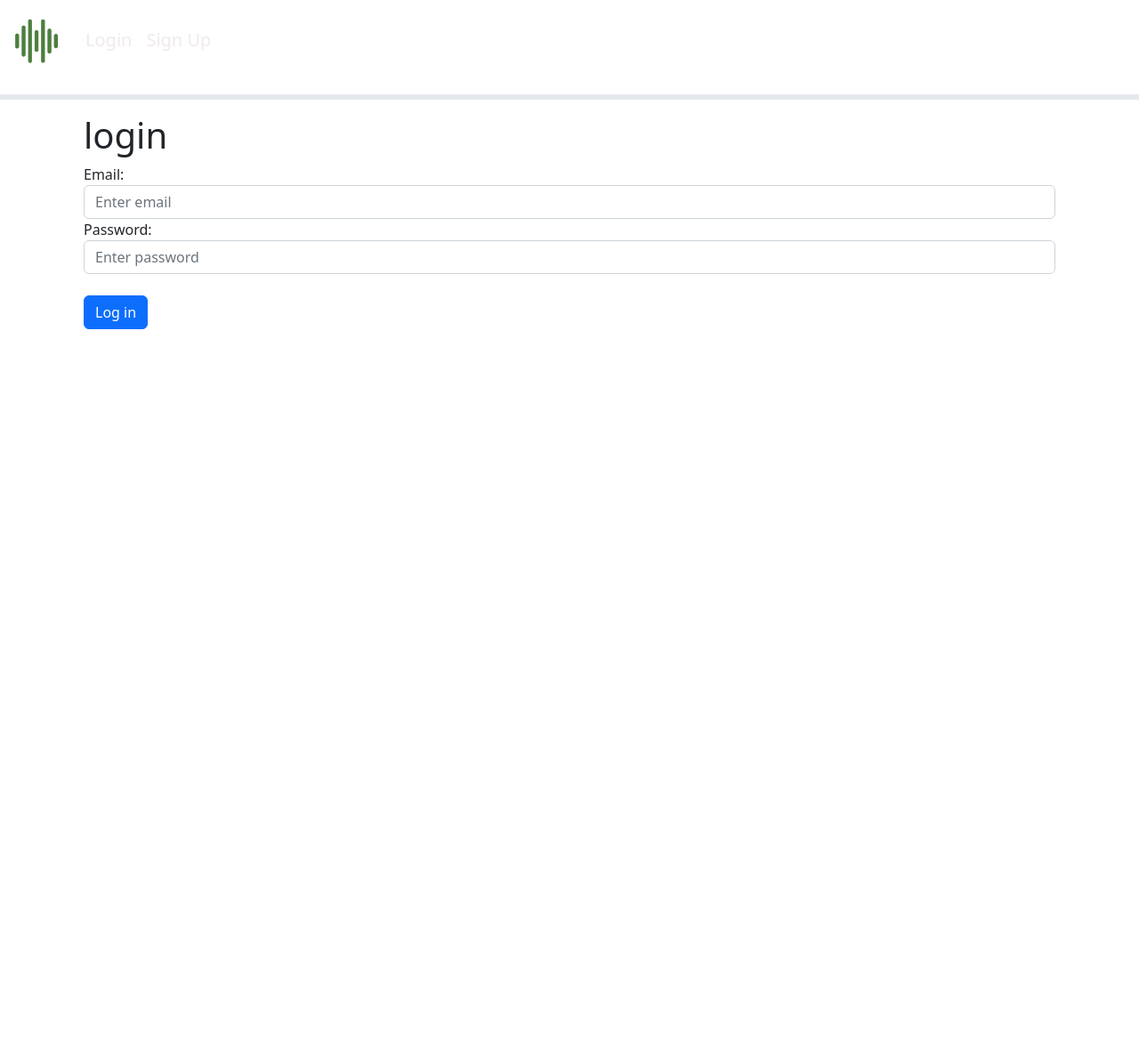
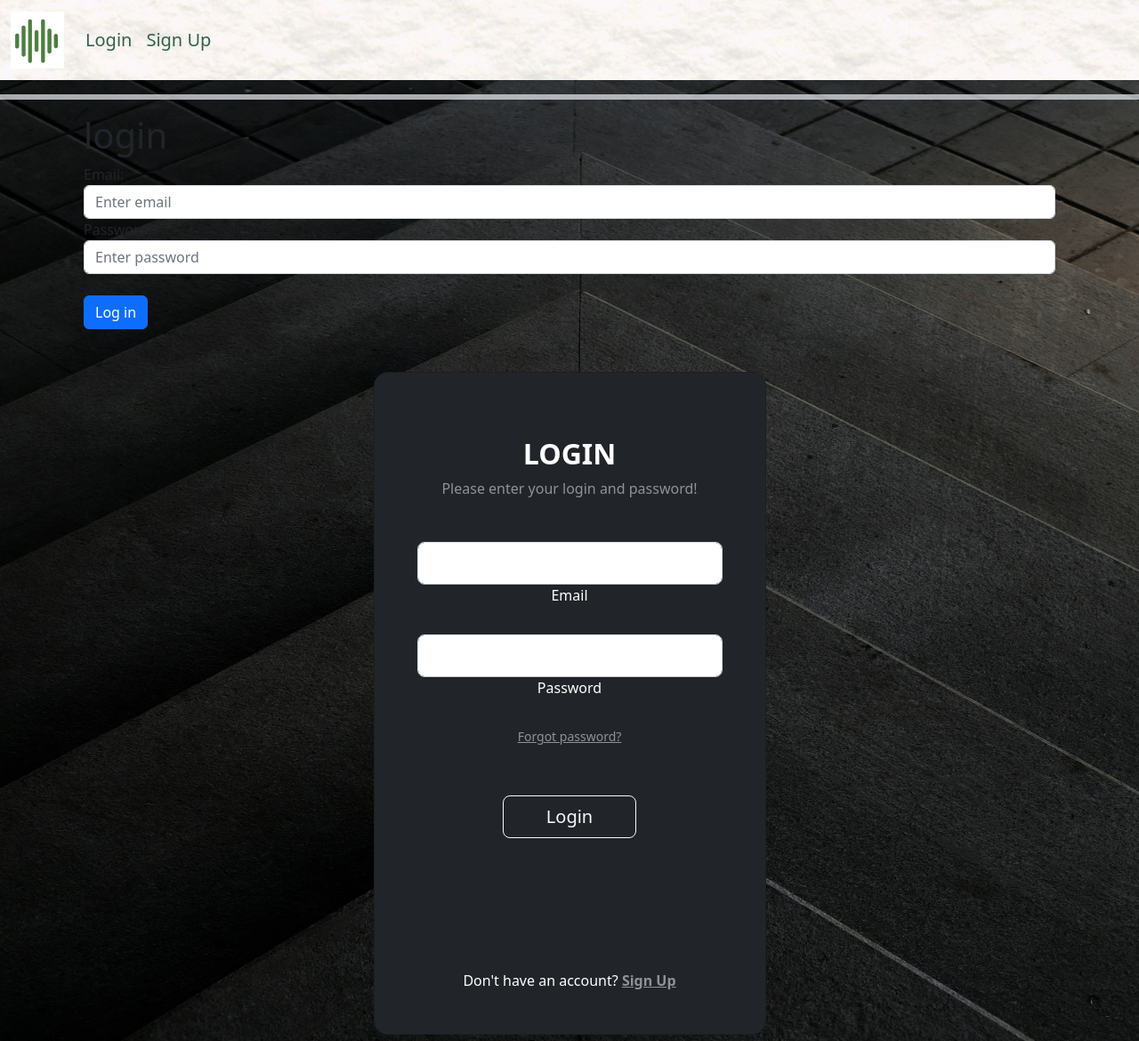
Before and after one commit to Wasealex/VoiceMyMind, a Flask app: page /login in a window 1280 px wide. Shown: the whole page at 89% size. Before the commit the page ends 370 px from the top, so only its background shows below. Run offline with Flask 3, Linux system fonts and the light colour scheme; some libraries are stand-ins or nearby versions.

Commit message:
"Updated CSS styles, modified HTML templates for base, login, and welcome pages, and changed background images and colors."

```diff
--- a/app/static/css/styles.css
+++ b/app/static/css/styles.css
@@ -1,7 +1,7 @@
 .create-container {
-  background-image: url('/static/images/journalbook4.jpg');
-  background-size: 100vw 100vh;
-  background-position: 30%center;
+  background-image: url('/static/images/welcomepaper.jpg');
+  background-size: 100% 100%;
+  background-position: center;
   background-repeat: no-repeat;
   height: 100vh;
   display: flex;
@@ -19,8 +19,8 @@
 }
 
 .welcome-container {
-  background-image: url('/static/images/openbook3.jpg');
-  background-size: cover;
+  background-image: url('/static/images/welcomepaper.jpg');
+  background-size: 100% 100%;
   background-position: center;
   background-repeat: no-repeat;
   height: 100vh;
@@ -29,3 +29,8 @@
   justify-content: auto;
   font-family: 'Arial', sans-serif;
 }
+
+.base-container {
+  background-image: url('/static/images/blackbg2.jpg');
+  background-size: 100% 100%;
+}
--- a/app/templates/base.html
+++ b/app/templates/base.html
@@ -15,24 +15,24 @@
       href="{{ url_for('static', filename='css/styles.css') }}"
     />
   </head>
-  <body>
-    <nav class="navbar navbar-expand-lg" style="color: #f0eaea;">
-      <div class="container-fluid" style="font-size: 20px; color: #f0eaea;">
-        <a class="navbar-brand" style="font-size: 20px; color: #f0eaea;" href="{{ url_for('auth.welcome') }}">
+  <body class="base-container">
+    <nav class="navbar navbar-expand-lg" style="color: rgba(1, 63, 29, 0.8); background-image: url('/static/images/welcomepaper.jpg');">
+      <div class="container-fluid" style="font-size: 20px; color: rgba(1, 63, 29, 0.8);">
+        <a class="navbar-brand" style="font-size: 20px; color: rgba(1, 63, 29, 0.8);" href="{{ url_for('auth.welcome') }}">
           <img src="/static/images/home_icon.png" alt="voicemymind" width="60" height="64"/>
         </a>
         <button class="navbar-toggler" type="button" data-bs-toggle="collapse" data-bs-target="#navbarNavAltMarkup" aria-controls="navbarNavAltMarkup" aria-expanded="false" aria-label="Toggle navigation">
           <span class="navbar-toggler-icon"></span>
         </button>
-        <div class="collapse navbar-collapse" id="navbarNavAltMarkup" style="color: #f0eaea;">
-          <div class="navbar-nav" style="color: #f0eaea;">
+        <div class="collapse navbar-collapse" id="navbarNavAltMarkup" style="color: rgba(1, 63, 29, 0.8);">
+          <div class="navbar-nav" style="color: rgba(1, 63, 29, 0.8);">
             {% if user.is_authenticated %}
-            <a class="nav-link" id="create_journal" href="{{ url_for('views.create_journal') }}" style="color: #f0eaea;">WRITE</a>
-            <a class="nav-link" id="myjournal" href="{{ url_for('views.myjournal') }}" style="color: #f0eaea;">SHOW</a>
-            <a class="nav-link" id="logout" href="{{ url_for('auth.logout') }}" style="color: #f0eaea;">Logout</a>
+            <a class="nav-link" id="create_journal" href="{{ url_for('views.create_journal') }}" style="color: rgba(1, 63, 29, 0.8);">WRITE</a>
+            <a class="nav-link" id="myjournal" href="{{ url_for('views.myjournal') }}" style="color: rgba(1, 63, 29, 0.8);">SHOW</a>
+            <a class="nav-link" id="logout" href="{{ url_for('auth.logout') }}" style="color: rgba(1, 63, 29, 0.8);">Logout</a>
             {% else %}
-            <a class="nav-link" id="login" href="{{ url_for('auth.login') }}" style="color: #f0eaea;">Login</a>
-            <a class="nav-link" id="signUp" href="{{ url_for('auth.sign_up') }}" style="color: #f0eaea;">Sign Up</a>
+            <a class="nav-link" id="login" href="{{ url_for('auth.login') }}" style="color: rgba(1, 63, 29, 0.8);">Login</a>
+            <a class="nav-link" id="signUp" href="{{ url_for('auth.sign_up') }}" style="color: rgba(1, 63, 29, 0.8);">Sign Up</a>
             {% endif %}
           </div>
         </div>
--- a/app/templates/login.html
+++ b/app/templates/login.html
@@ -29,4 +29,49 @@ content %}
     <button type="submit" class="btn btn-primary">Log in</button>
   </form>
 </div>
+<section class="vh-100 gradient-custom">
+  <div class="container py-5 h-100">
+    <div class="row d-flex justify-content-center align-items-center h-100">
+      <div class="col-12 col-md-8 col-lg-6 col-xl-5">
+        <div class="card bg-dark text-white" style="border-radius: 1rem;">
+          <div class="card-body p-5 text-center">
+
+            <div class="mb-md-5 mt-md-4 pb-5">
+
+              <h2 class="fw-bold mb-2 text-uppercase">Login</h2>
+              <p class="text-white-50 mb-5">Please enter your login and password!</p>
+
+              <div data-mdb-input-init class="form-outline form-white mb-4">
+                <input type="email" id="typeEmailX" class="form-control form-control-lg" />
+                <label class="form-label" for="typeEmailX">Email</label>
+              </div>
+
+              <div data-mdb-input-init class="form-outline form-white mb-4">
+                <input type="password" id="typePasswordX" class="form-control form-control-lg" />
+                <label class="form-label" for="typePasswordX">Password</label>
+              </div>
+
+              <p class="small mb-5 pb-lg-2"><a class="text-white-50" href="#!">Forgot password?</a></p>
+
+              <button data-mdb-button-init data-mdb-ripple-init class="btn btn-outline-light btn-lg px-5" type="submit">Login</button>
+
+              <div class="d-flex justify-content-center text-center mt-4 pt-1">
+                <a href="#!" class="text-white"><i class="fab fa-facebook-f fa-lg"></i></a>
+                <a href="#!" class="text-white"><i class="fab fa-twitter fa-lg mx-4 px-2"></i></a>
+                <a href="#!" class="text-white"><i class="fab fa-google fa-lg"></i></a>
+              </div>
+
+            </div>
+
+            <div>
+              <p class="mb-0">Don't have an account? <a href="#!" class="text-white-50 fw-bold">Sign Up</a>
+              </p>
+            </div>
+
+          </div>
+        </div>
+      </div>
+    </div>
+  </div>
+</section>
 {% endblock %}
```
Also changed, not shown: app/templates/welcome.html (+17 -3 lines), app/static/images/blackbg.jpg (added), app/static/images/blackbg2.jpg (added), app/static/images/welcomepaper.jpg (added).
